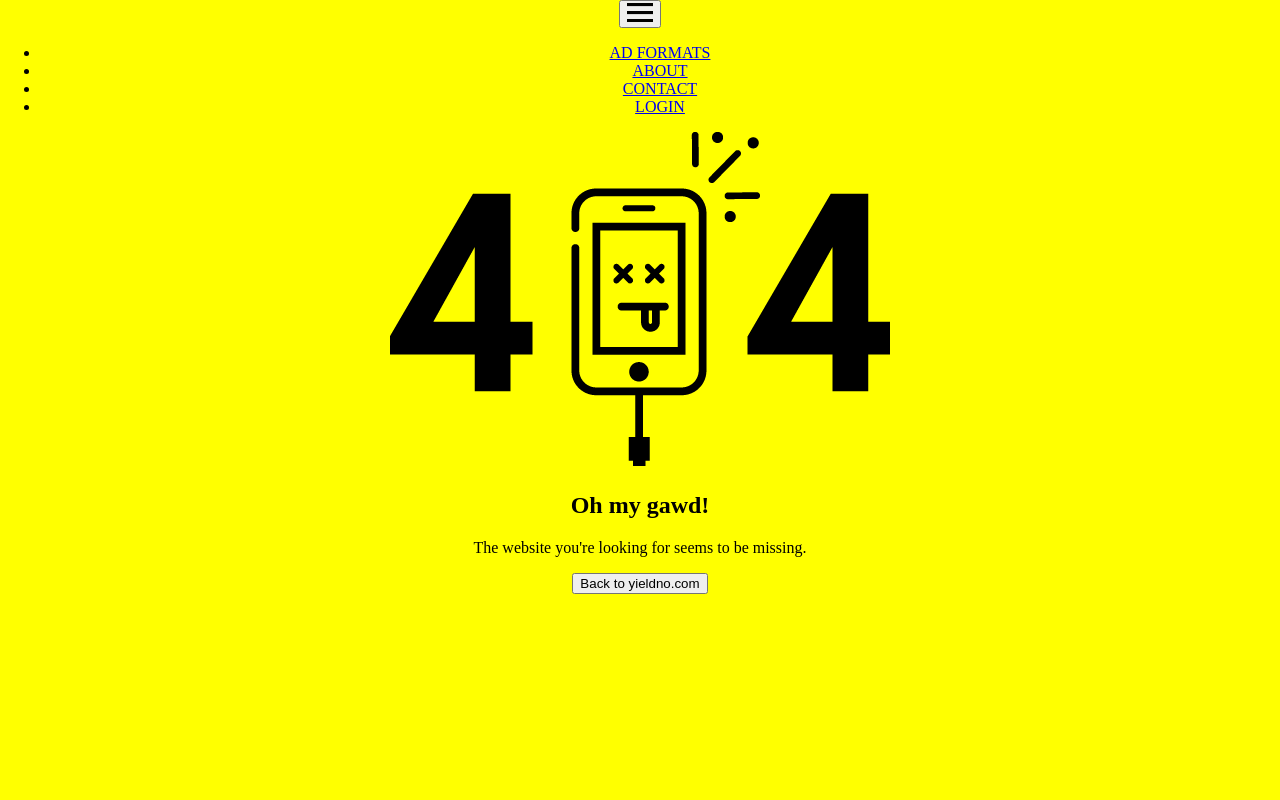
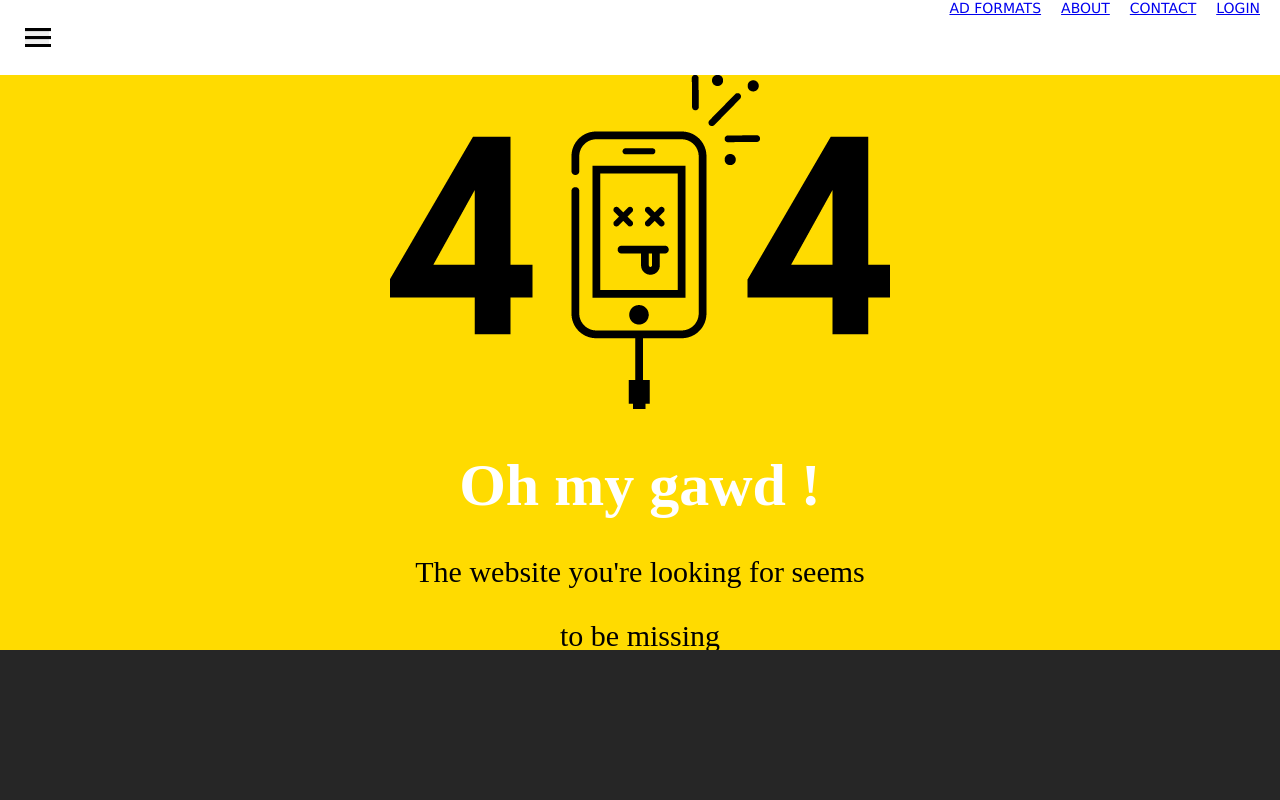
Before and after one commit to Helenepinto/projetcours, a plain HTML site: page index.html in a window 1280 px wide. Drawn offline with Linux system fonts and the light colour scheme.

Commit message:
hélène

```diff
--- a/index.html
+++ b/index.html
@@ -5,6 +5,8 @@
         <link rel ="stylesheet" href="style.css" type="text/css" />
        </head>
            <body>
+               <body class="four-o-four">
+               <header>
                <div id="menu">
                    <button class="hamburger">
                        <svg version="1.1"
@@ -19,27 +21,30 @@
                    </button>
                    <ul>
                        <li>
-                           <a href=#adformat">AD FORMATS</a>
+                           <a href="#adformat">AD FORMATS</a>
                         </li>
                         <li>
-                           <a href=#about">ABOUT</a>
+                               <a href="#about">ABOUT</a>
                         </li>
                         <li>
-                           <a href=#contact">CONTACT</a>
+                               <a href="#contact">CONTACT</a>
                         </li>
                                       <li>
-                           <a href=#login">LOGIN</a>
+                               <a href="#login">LOGIN</a>
                         </li>
-
                     </ul>
                 </div>
+
+               </header>
                <div id="contenu">
                  <img src="images/404.png"></img>
-                 <h2>Oh my gawd!</h2>
-                 <p>The website you're looking for seems to be missing.</p>
+                 <h2>Oh my gawd !</h2>
+                 <p>The website you're looking for seems</p>
+                 <p>to be missing</p>
                  <button>Back to yieldno.com</button>
                </div>
                 <div id="footer">
 
                 </div>
+                <footer></footer>
 </html>
--- a/style.css
+++ b/style.css
@@ -2,5 +2,73 @@ body{
     text-align: center;
     margin:0;
     padding:0;
-    background-color: yellow
+    font-family: "Apercu Regular", "Helvetica Neue", Helvetica, Arial, sans-serif;
+    font-size: 14px;
+    font-family: "OTS derived font distante";
+    font-style: normal;
+    font-weight: normal;
+    color: white;
+    background-color: #FFDB00;
 }
+
+#menu {
+    height: 75px;
+    width: 100%;
+    background-color: white;
+}
+
+header {
+    background-color: white;
+}
+
+h2 {
+    font-family: "Apercu Bold";
+    font-size: 60px;
+    line-height: 40px;
+    font-style: normal;
+    font-weight: bold;
+}
+
+p {
+    color: black;
+    font-size: 30px;
+}
+
+
+.hamburger{
+    display: block;
+    visibility: visible;
+    display: block;
+    height: 18px;
+    float: left;
+    width: 24px;
+    border: none;
+    margin: 28px 0 0 25px;
+    padding: 0;
+}
+
+
+ul {
+    list-style: none; /* enlever les puces */
+    margin: 0; /* enlever les marges automatiques */
+    font-family:Verdana;
+    float: right;
+    padding-top: 0px;
+}
+
+li {
+    padding-right: 20px;
+}
+
+ul li {
+    display: table-cell;
+}
+
+footer{
+background:#262626;
+position:absolute;
+bottom:0;
+width:100%;
+padding-top:50px;
+height:100px;
+}
```
Lines whose indentation alone changed are shown as unchanged.
